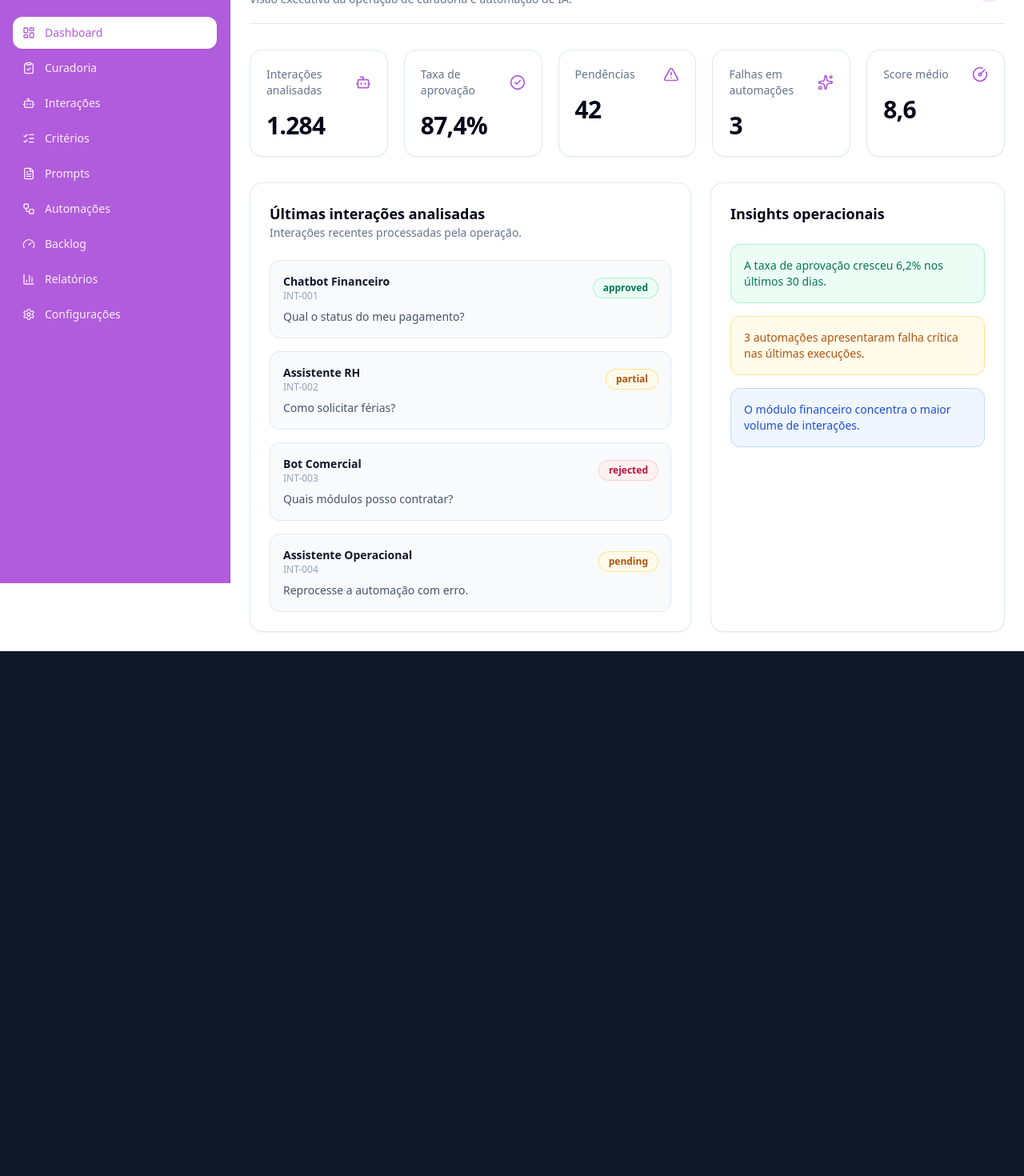
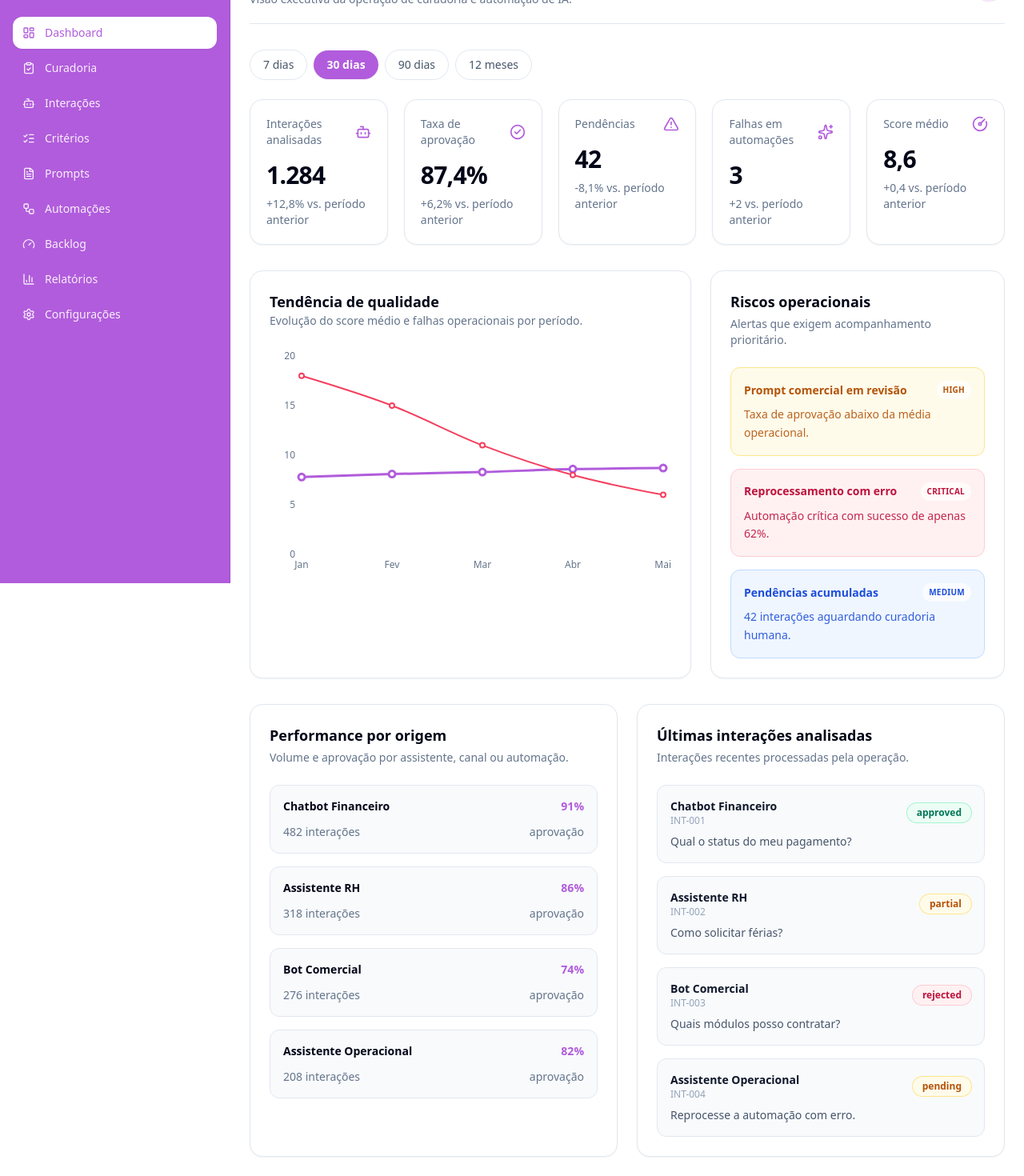
Before and after one commit to gittoptus/curadoria, a Next.js app: page /dashboard in a window 1280 px wide. Shown: the part 71-1541 px from the top of the page at 80% size. Before the commit the page ends 885 px from the top, so only its background shows below. Built offline with nearby package versions, Linux system fonts and the light colour scheme.

Commit message:
feat: integrate advanced dashboard components

```diff
--- a/app/dashboard/page.tsx
+++ b/app/dashboard/page.tsx
@@ -1,8 +1,18 @@
 import { AlertTriangle, Bot, CheckCircle2, GaugeCircle, Sparkles } from 'lucide-react'
 import { PageShell } from '@/components/layout/page-shell'
 import { KpiCard } from '@/components/dashboard/kpi-card'
-import { interactions, kpis } from '@/data/mock-data'
+import { DashboardRiskCard } from '@/components/dashboard/dashboard-risk-card'
+import { DashboardTrendChart } from '@/components/dashboard/dashboard-trend-chart'
 import { StatusBadge } from '@/components/shared/status-badge'
+import { dashboardKpis, interactions, kpisBySource, operationalRisks } from '@/data/mock-data'
+
+const icons = [
+  <Bot key="bot" className="h-5 w-5" />,
+  <CheckCircle2 key="check" className="h-5 w-5" />,
+  <AlertTriangle key="alert" className="h-5 w-5" />,
+  <Sparkles key="sparkles" className="h-5 w-5" />,
+  <GaugeCircle key="gauge" className="h-5 w-5" />,
+]
 
 export default function DashboardPage() {
   return (
@@ -10,58 +20,110 @@ export default function DashboardPage() {
       title="Dashboard"
       description="Visão executiva da operação de curadoria e automação de IA."
     >
+      <div className="mb-6 flex flex-wrap items-center gap-2">
+        {['7 dias', '30 dias', '90 dias', '12 meses'].map((period, index) => (
+          <button
+            key={period}
+            className={
+              index === 1
+                ? 'rounded-full bg-[#b15cdc] px-4 py-2 text-sm font-semibold text-white shadow-sm'
+                : 'rounded-full border border-slate-200 bg-white px-4 py-2 text-sm font-medium text-slate-600 transition hover:border-[#b15cdc]/30 hover:text-[#b15cdc]'
+            }
+          >
+            {period}
+          </button>
+        ))}
+      </div>
+
       <div className="grid gap-5 md:grid-cols-2 xl:grid-cols-5">
-        <KpiCard
-          title="Interações analisadas"
-          value={kpis.interactions}
-          icon={<Bot className="h-5 w-5" />}
-        />
-
-        <KpiCard
-          title="Taxa de aprovação"
-          value={kpis.approvalRate}
-          icon={<CheckCircle2 className="h-5 w-5" />}
-        />
-
-        <KpiCard
-          title="Pendências"
-          value={kpis.pendingReviews}
-          icon={<AlertTriangle className="h-5 w-5" />}
-        />
-
-        <KpiCard
-          title="Falhas em automações"
-          value={kpis.failedAutomations}
-          icon={<Sparkles className="h-5 w-5" />}
-        />
-
-        <KpiCard
-          title="Score médio"
-          value={kpis.averageScore}
-          icon={<GaugeCircle className="h-5 w-5" />}
-        />
+        {dashboardKpis.map((kpi, index) => (
+          <KpiCard
+            key={kpi.title}
+            title={kpi.title}
+            value={kpi.value}
+            description={`${kpi.trend} vs. período anterior`}
+            icon={icons[index]}
+          />
+        ))}
       </div>
 
       <div className="mt-8 grid gap-6 xl:grid-cols-[1.5fr,1fr]">
         <section className="rounded-2xl border border-slate-200 bg-white p-6 shadow-sm">
-          <div className="mb-6 flex items-center justify-between">
+          <div className="mb-6 flex items-center justify-between gap-4">
             <div>
               <h2 className="text-lg font-semibold text-slate-950">
-                Últimas interações analisadas
+                Tendência de qualidade
               </h2>
               <p className="text-sm text-slate-500">
-                Interações recentes processadas pela operação.
+                Evolução do score médio e falhas operacionais por período.
               </p>
             </div>
           </div>
 
-          <div className="space-y-4">
+          <DashboardTrendChart />
+        </section>
+
+        <section className="rounded-2xl border border-slate-200 bg-white p-6 shadow-sm">
+          <h2 className="text-lg font-semibold text-slate-950">
+            Riscos operacionais
+          </h2>
+          <p className="mt-1 text-sm text-slate-500">
+            Alertas que exigem acompanhamento prioritário.
+          </p>
+
+          <div className="mt-6 space-y-4">
+            {operationalRisks.map((risk) => (
+              <DashboardRiskCard
+                key={risk.title}
+                title={risk.title}
+                description={risk.description}
+                severity={risk.severity}
+              />
+            ))}
+          </div>
+        </section>
+      </div>
+
+      <div className="mt-8 grid gap-6 xl:grid-cols-[1fr,1fr]">
+        <section className="rounded-2xl border border-slate-200 bg-white p-6 shadow-sm">
+          <h2 className="text-lg font-semibold text-slate-950">
+            Performance por origem
+          </h2>
+          <p className="mt-1 text-sm text-slate-500">
+            Volume e aprovação por assistente, canal ou automação.
+          </p>
+
+          <div className="mt-6 space-y-4">
+            {kpisBySource.map((source) => (
+              <div key={source.label} className="rounded-xl border border-slate-200 bg-slate-50 p-4">
+                <div className="mb-3 flex items-center justify-between">
+                  <p className="text-sm font-semibold text-slate-950">{source.label}</p>
+                  <span className="text-sm font-semibold text-[#b15cdc]">{source.approvalRate}</span>
+                </div>
+                <div className="flex items-center justify-between text-sm text-slate-500">
+                  <span>{source.interactions} interações</span>
+                  <span>aprovação</span>
+                </div>
+              </div>
+            ))}
+          </div>
+        </section>
+
+        <section className="rounded-2xl border border-slate-200 bg-white p-6 shadow-sm">
+          <h2 className="text-lg font-semibold text-slate-950">
+            Últimas interações analisadas
+          </h2>
+          <p className="mt-1 text-sm text-slate-500">
+            Interações recentes processadas pela operação.
+          </p>
+
+          <div className="mt-6 space-y-4">
             {interactions.map((interaction) => (
               <div
                 key={interaction.id}
                 className="rounded-xl border border-slate-200 bg-slate-50 p-4"
               >
-                <div className="mb-2 flex items-center justify-between">
+                <div className="mb-2 flex items-center justify-between gap-4">
                   <div>
                     <p className="text-sm font-semibold text-slate-900">
                       {interaction.source}
@@ -81,32 +143,6 @@ export default function DashboardPage() {
             ))}
           </div>
         </section>
-
-        <section className="rounded-2xl border border-slate-200 bg-white p-6 shadow-sm">
-          <h2 className="text-lg font-semibold text-slate-950">
-            Insights operacionais
-          </h2>
-
-          <div className="mt-6 space-y-4">
-            <div className="rounded-xl border border-emerald-200 bg-emerald-50 p-4">
-              <p className="text-sm font-medium text-emerald-700">
-                A taxa de aprovação cresceu 6,2% nos últimos 30 dias.
-              </p>
-            </div>
-
-            <div className="rounded-xl border border-amber-200 bg-amber-50 p-4">
-              <p className="text-sm font-medium text-amber-700">
-                3 automações apresentaram falha crítica nas últimas execuções.
-              </p>
-            </div>
-
-            <div className="rounded-xl border border-blue-200 bg-blue-50 p-4">
-              <p className="text-sm font-medium text-blue-700">
-                O módulo financeiro concentra o maior volume de interações.
-              </p>
-            </div>
-          </div>
-        </section>
       </div>
     </PageShell>
   )
```
